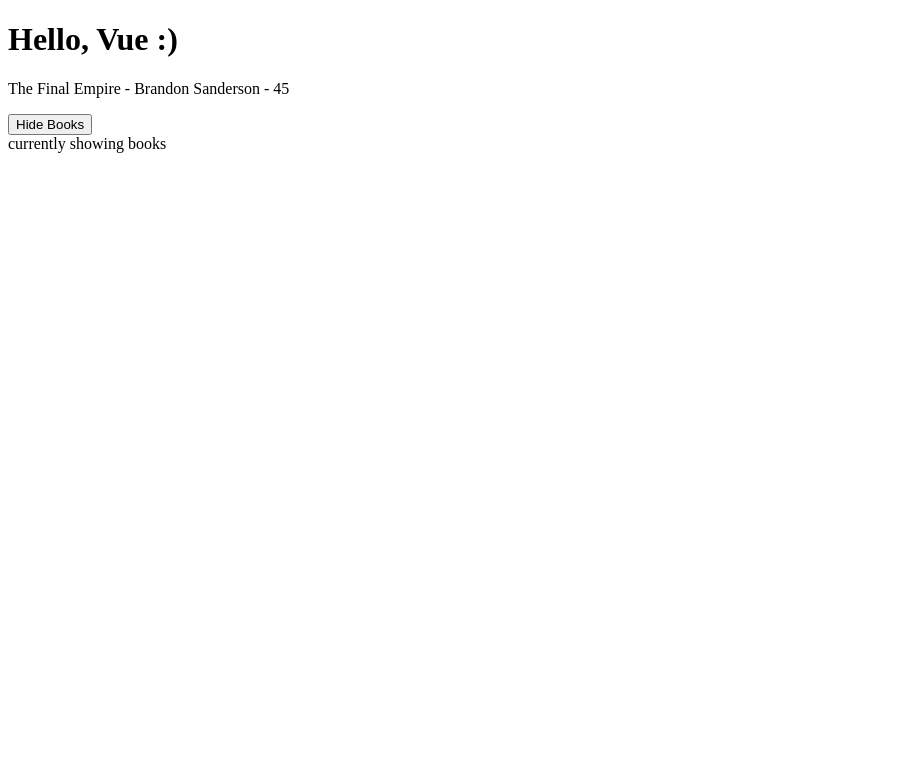
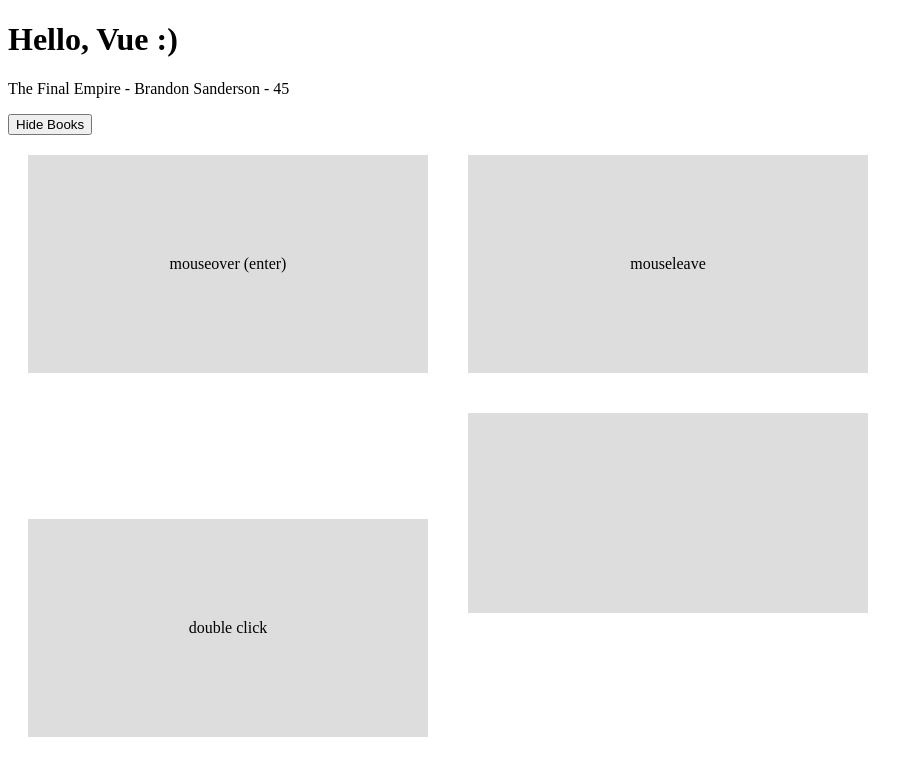
Before and after one commit to SafNaaz/vue-basics, a plain HTML site: page index.html in a window 1280 px wide. Shown: the whole page, without its empty margins (0-923 px from the left). Drawn offline with nearby package versions, Linux system fonts and the light colour scheme.

Commit message:
mouse events

```diff
--- a/app.js
+++ b/app.js
@@ -10,6 +10,9 @@ const app = Vue.createApp({
     methods: {
         toggleShowBooks(){
             this.showBooks = !this.showBooks
+        },
+        handleEvent(){
+            console.log('event')
         }
     }
 })
--- a/index.html
+++ b/index.html
@@ -5,6 +5,16 @@
     <meta name="viewport" content="width=device-width, initial-scale=1.0">
     <title>Learning Vue</title>
     <script src="https://unpkg.com/vue@3.0.2"></script>
+    <style>
+        .box{
+            padding: 100px 0;
+            width: 400px;
+            text-align: center;
+            background: #ddd;
+            margin: 20px;
+            display: inline-block;
+        }
+    </style>
 </head>
 <body>
     <h1>Hello, Vue :)</h1>
@@ -19,7 +29,13 @@
             <span v-else>Show Books</span>
         </button>
 
-        <div v-show="showBooks">currently showing books</div>
+        <br>
+        <!-- mouse events -->
+        <div class="box" @mouseover="handleEvent">mouseover  (enter)</div>
+        <div class="box" @mouseleave="handleEvent">mouseleave</div>
+        <div class="box"@dblclick="handleEvent">double click</div>
+        <div class="box"></div>
+
     </div>
     <script src="app.js"></script>
 </body>
```
